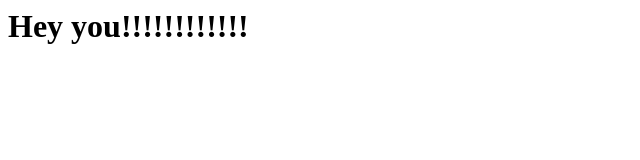
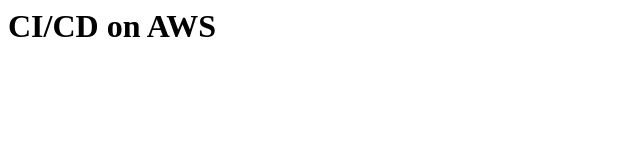
Before and after one commit to Sha-Shank-09/website, a plain HTML site: page index.html in a window 1280 px wide. Shown: the whole page, without its empty margins (0-640 px from the left). Drawn offline with Linux system fonts and the light colour scheme.

Commit message:
Update index html

```diff
--- a/index.html
+++ b/index.html
@@ -1,5 +1,5 @@
 <html>
 <title> Jenkins CI/CD pipeline </title>
 <body>
-<h1> Hey you!!!!!!!!!!!! </h1>
+<h1> CI/CD on AWS </h1>
 </body></html>
```
